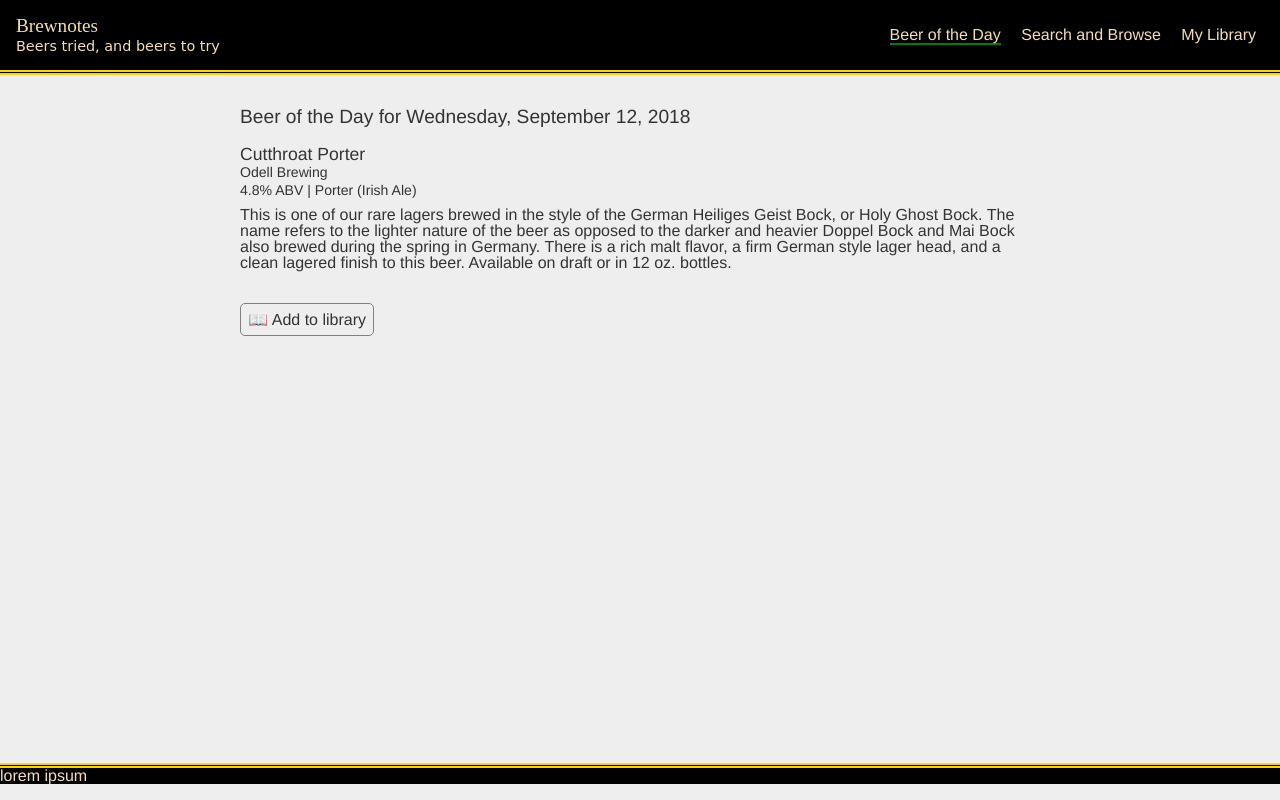
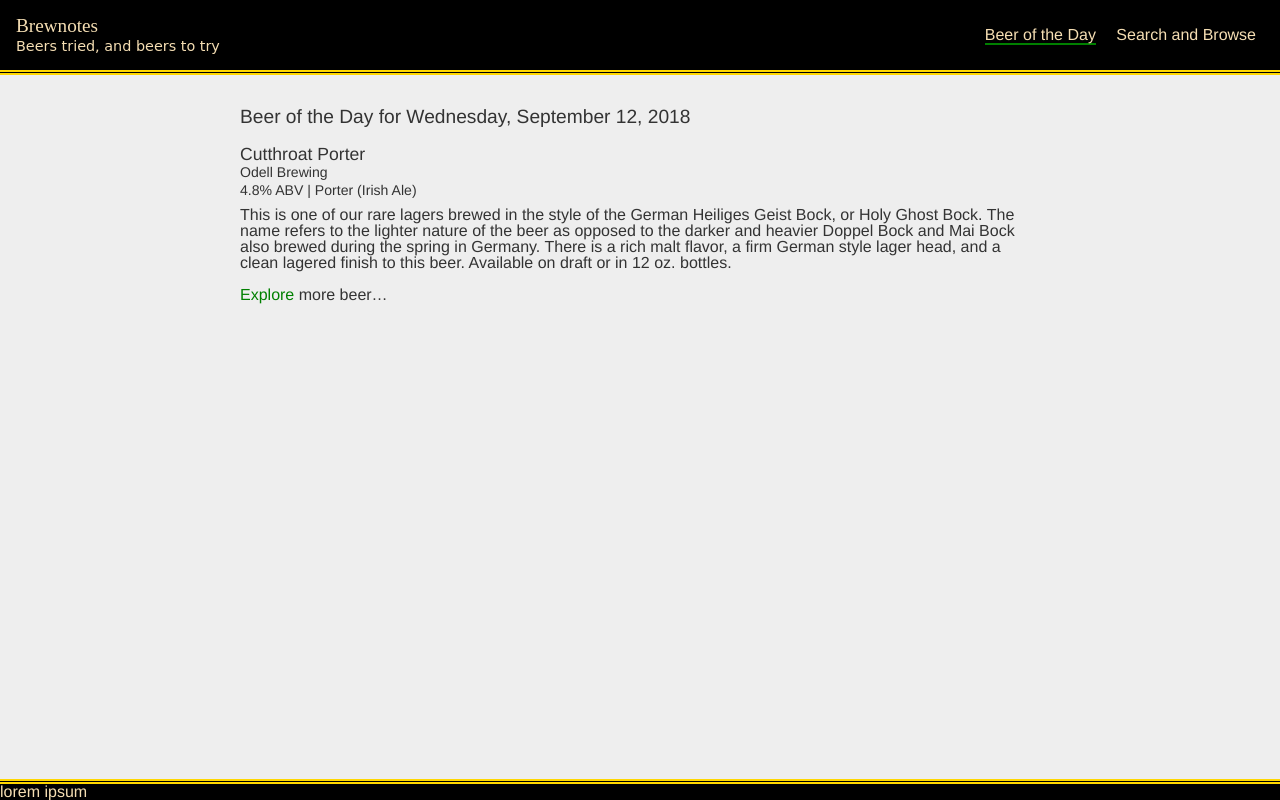
Before and after one commit to anyonecancode/demoproject, a Flask app: page / in a window 1280 px wide. Run offline with Flask 2, Linux system fonts and the light colour scheme.

Commit message:
Began the Explore views

```diff
--- a/flask/app/routes.py
+++ b/flask/app/routes.py
@@ -2,6 +2,21 @@ from flask import render_template
 from app import app
 
 @app.route('/')
-@app.route('/index')
 def index():
-    return render_template('index.html')
+    return render_template('index.html', section='home')
+
+
+@app.route('/explore')
+@app.route('/explore/<category>')
+@app.route('/explore/<category>/<style>')
+def explore(category = None, style = None):
+    title = 'Explore'
+    section = 'explore'
+
+    template = 'explore.html'
+    if category:
+        template = 'explore.category.html'
+    if style:
+        template = 'explore.category.style.html'
+
+    return render_template(template, title = title, section = 'explore')
--- a/flask/app/static/css/site.css
+++ b/flask/app/static/css/site.css
@@ -10,7 +10,12 @@ body {
 }
 
 a {
+  color: green;
   text-decoration:none;
+}
+
+a:hover {
+  text-decoration: underline
 }
 
 small {
@@ -85,7 +90,7 @@ h3 {
 
 #botd {
   max-width: 50em;
-  margin: 0 auto;
+  margin: 0 auto 2em;
 }
 
 #pageheader, main, footer {
@@ -98,7 +103,7 @@ footer {
   border-top: thick double gold;
 }
 
-.cta-block {
+.cta-block,  .more_block {
   margin: 1em 0;
 }
 
--- a/flask/app/templates/base.html
+++ b/flask/app/templates/base.html
@@ -12,9 +12,8 @@
         <h1>Brewnotes<br /><small>Beers tried, and beers to try</small></h1>
         <nav>
           <ul>
-            <li class="selected"><a href="/">Beer of the Day</a></li>
-            <li><a href="/explore">Search and Browse</a></li>
-            <li><a href="/library">My Library</a></li>
+            <li {% if section == 'home' %}class="selected"{% endif %}><a href="{{ url_for('index') }}">Beer of the Day</a></li>
+            <li {% if section == 'explore' %}class="selected"{% endif %}><a href="{{url_for('explore') }}">Search and Browse</a></li>
           </ul>
         </nav>
       </header>
--- a/flask/app/templates/index.html
+++ b/flask/app/templates/index.html
@@ -15,9 +15,9 @@
 
     <p>This is one of our rare lagers brewed in the style of the German Heiliges Geist Bock, or Holy Ghost Bock. The name refers to the lighter nature of the beer as opposed to the darker and heavier Doppel Bock and Mai Bock also brewed during the spring in Germany. There is a rich malt flavor, a firm German style lager head, and a clean lagered finish to this beer.  Available on draft or in 12 oz. bottles.</p>
 
-    <div class="cta-block">
-      <a href="/api/addToLibrary/?itemid=1234" class="cta-block">📖 Add to library</button>
+    <div class="more_block">
+      <p><a href="{{url_for('explore') }}">Explore</a> more beer&hellip;</p>
     </div>
+  </section><!--botd-->
 
-  </section><!--botd-->
 {% endblock %}
```
